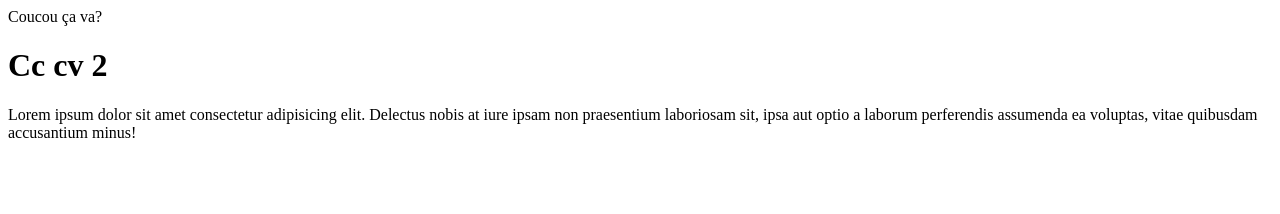
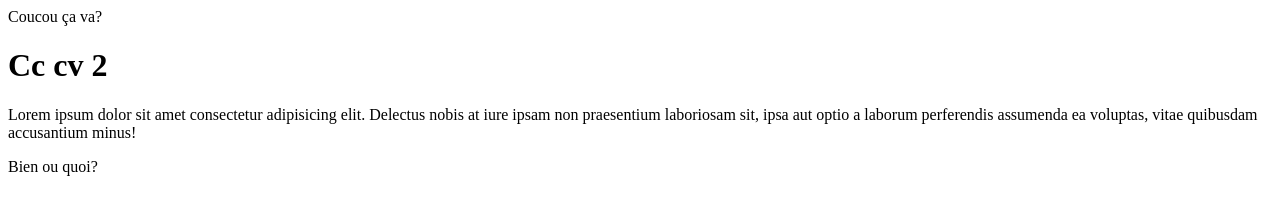
Before and after one commit to LouisePeiffer/firstRepo, a plain HTML site: page index.html in a window 1280 px wide. Drawn offline with Linux system fonts and the light colour scheme.

Commit message:
Bien ou quoi?

```diff
--- a/index.html
+++ b/index.html
@@ -10,5 +10,6 @@
     <h1>Cc cv 2</h1>
     <p>Lorem ipsum dolor sit amet consectetur adipisicing elit. Delectus nobis at iure ipsam non praesentium laboriosam sit, ipsa aut optio a laborum perferendis assumenda ea voluptas, vitae quibusdam accusantium minus!
     </p>
+    Bien ou quoi?
 </body>
 </html>
```
